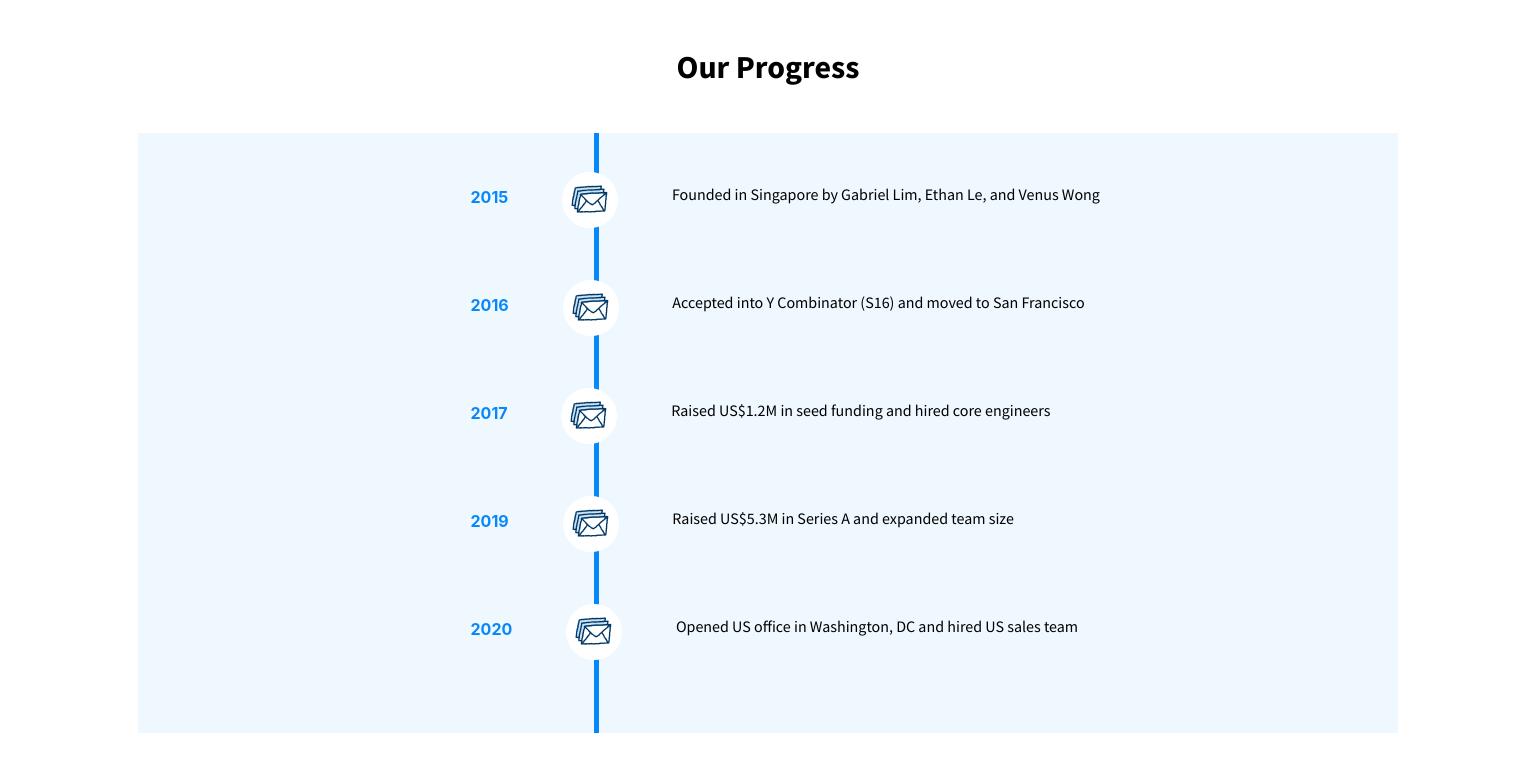
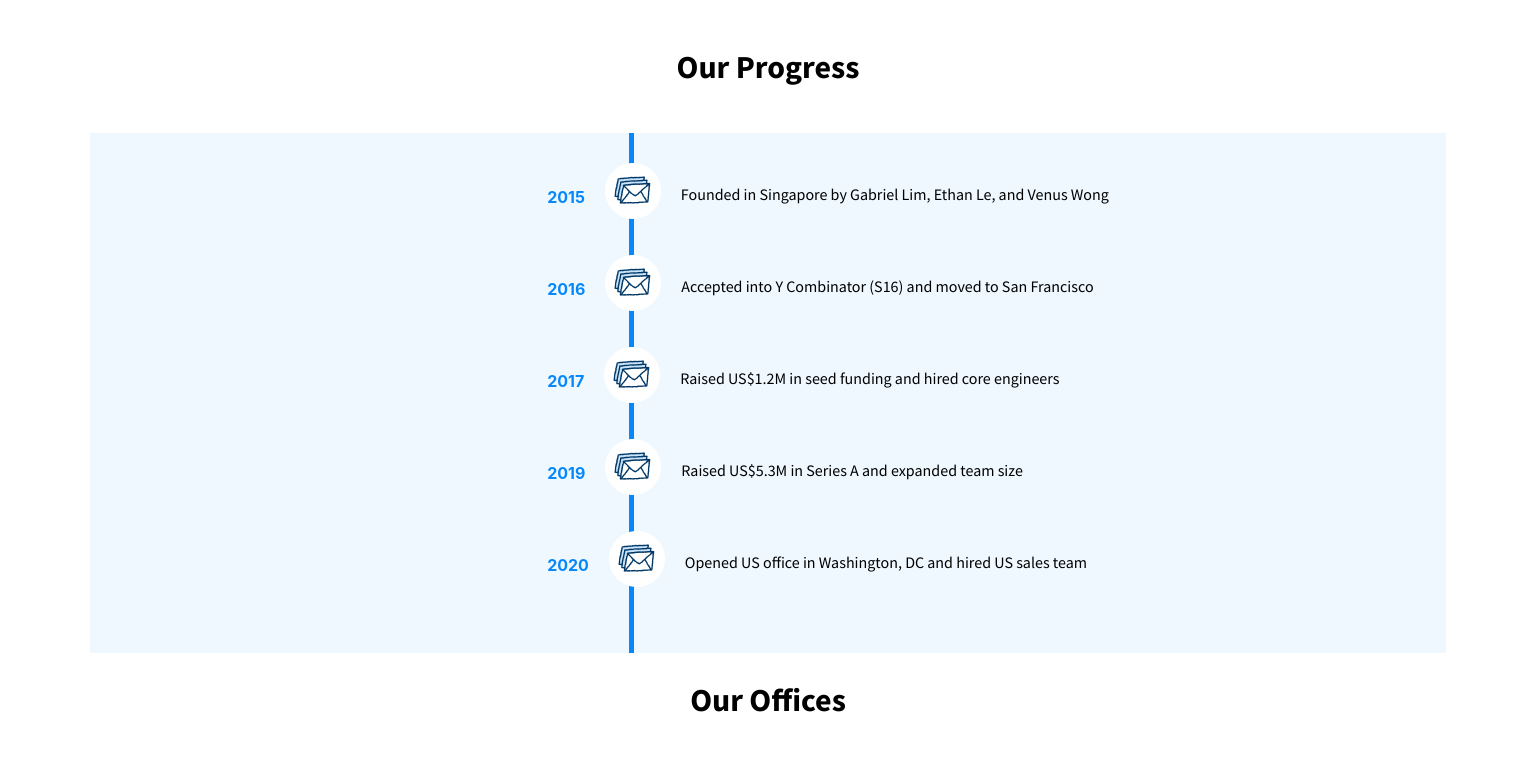
Before and after one commit to cantuus/saleswhale-site, a React (Create React App) app: page / in a window 1536 px wide. Shown: the part 1860-2624 px from the top of the page. Built offline with nearby package versions, Linux system fonts and the light colour scheme.

Commit message:
fixed vertical line so it becomes responsive as screen gets larger

```diff
--- a/src/App.css
+++ b/src/App.css
@@ -1,6 +1,6 @@
 
 .top-half {
-  margin: 20px;
+  margin: 7%;
 }
 
 .nav-links {
@@ -9,7 +9,7 @@
 
 .logo img {
   width: 47%;
-  margin-bottom: 16px;
+  margin-bottom: 7%;
 }
 
 .top-banner img {
@@ -19,7 +19,7 @@
 }
 
 .main-headline {
-  font-weight:bolder;
+  font-weight: bolder;
   font-family: 'Source Sans Pro', sans-serif;
   margin: 0;
 }
@@ -37,41 +37,6 @@ p {
   line-height: 30px;
 }
 
-.culture-description {
-  color: gray;
-}
-
-.bullet-points p {
-  color: gray;
-}
-
-.button-container {
-  display: flex;
-  justify-content: center;
-}
-
-.join-button {
-  background-color: dodgerblue;
-  font-weight: bold;
-  border: none;
-  border-radius: 5px;
-  color: white;
-  padding: 19px 91px;
-  margin-top: 15px;
-  margin-bottom: 35px;
-  text-decoration: none;
-  font-size: 15px;
-  cursor: pointer;
-  transition-duration: 0.4s;
-}
-
-.join-pitch {
-  color:black;
-}
-
-.join-button:hover {
-  box-shadow: 0 12px 16px 0 rgba(0,0,0,0.24),0 17px 50px 0 rgba(0,0,0,0.19);
-}
 
 .demo-container {
   position: relative;
@@ -79,10 +44,10 @@ p {
   height: auto;
   background: #329DFA;
   box-sizing: border-box;
-  padding: 30px;
+  padding: 10%;
   color: #fff;
-  margin-top: 121px;
-  margin-bottom: 40px;
+  margin-top: 35%;
+  margin-bottom: 11%;
 }
 
 .demo-container:after {
--- a/src/components/OurCulture/OurCulture.css
+++ b/src/components/OurCulture/OurCulture.css
@@ -1,6 +1,39 @@
 
     .company-culture-container p {
         color: gray;
+    }
+
+    .culture-description {
+        color: gray;
+    }
+
+
+    .button-container {
+        display: flex;
+        justify-content: center;
+    }
+
+    .join-button {
+        background-color: dodgerblue;
+        font-weight: bold;
+        border: none;
+        border-radius: 5px;
+        color: white;
+        padding: 19px 91px;
+        margin-top: 15px;
+        margin-bottom: 35px;
+        text-decoration: none;
+        font-size: 15px;
+        cursor: pointer;
+        transition-duration: 0.4s;
+    }
+
+    .join-button:hover {
+        box-shadow: 0 12px 16px 0 rgba(0,0,0,0.24),0 17px 50px 0 rgba(0,0,0,0.19);
+    }
+
+    .join-pitch {
+        color:black;
     }
 
 
--- a/src/components/OurProgress/OurProgress.css
+++ b/src/components/OurProgress/OurProgress.css
@@ -64,19 +64,18 @@
 /*Desktop */
 @media screen and (min-width: 1440px) {
     .vertical-line {
-        left: 16%;
+        left: 112px;
     }
 
     .milestone-mail {
-        margin: 1% 6%;
+        margin: 0px 20px;
     }
 
     .progress-list {
-        margin: 0% 9%;
-    }
-
-    .progress-list-left-right {
-        margin-left: 24%;
+        display: flex;
+        justify-content: center;
+        margin-right: 90px;
+        margin-left: 90px;
     }
 
 
```
Lines whose indentation alone changed are shown as unchanged.
